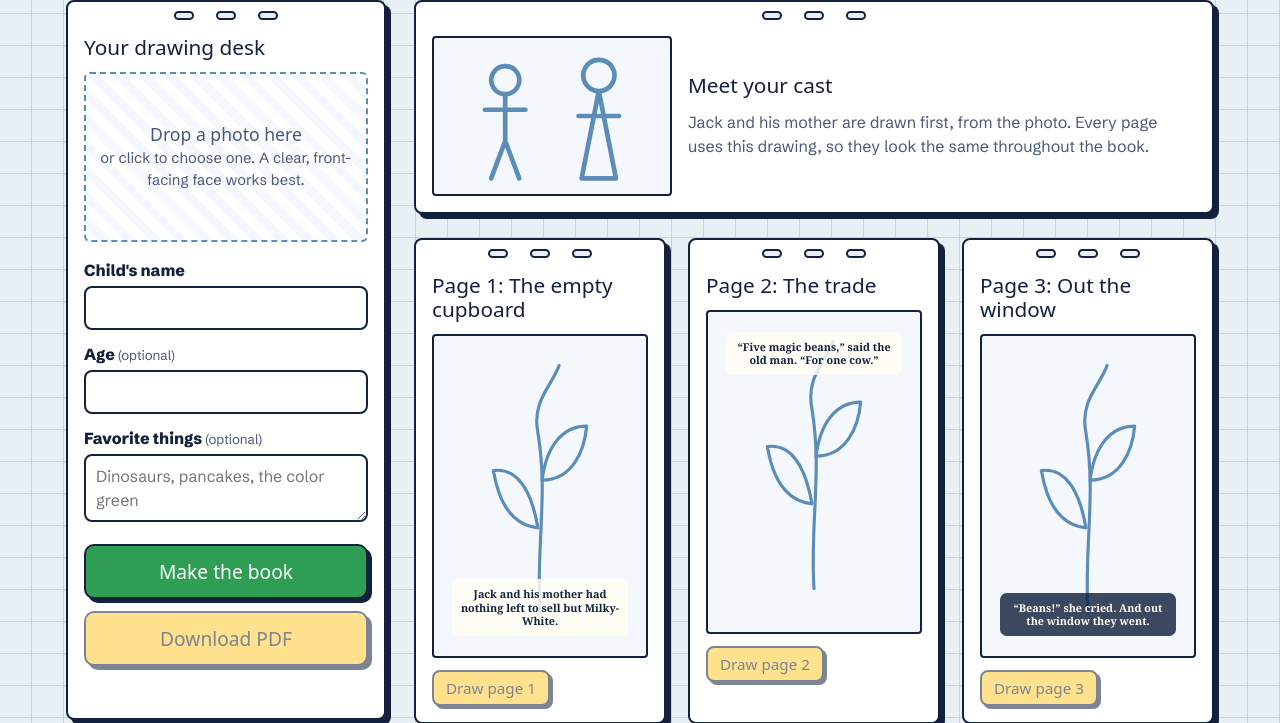
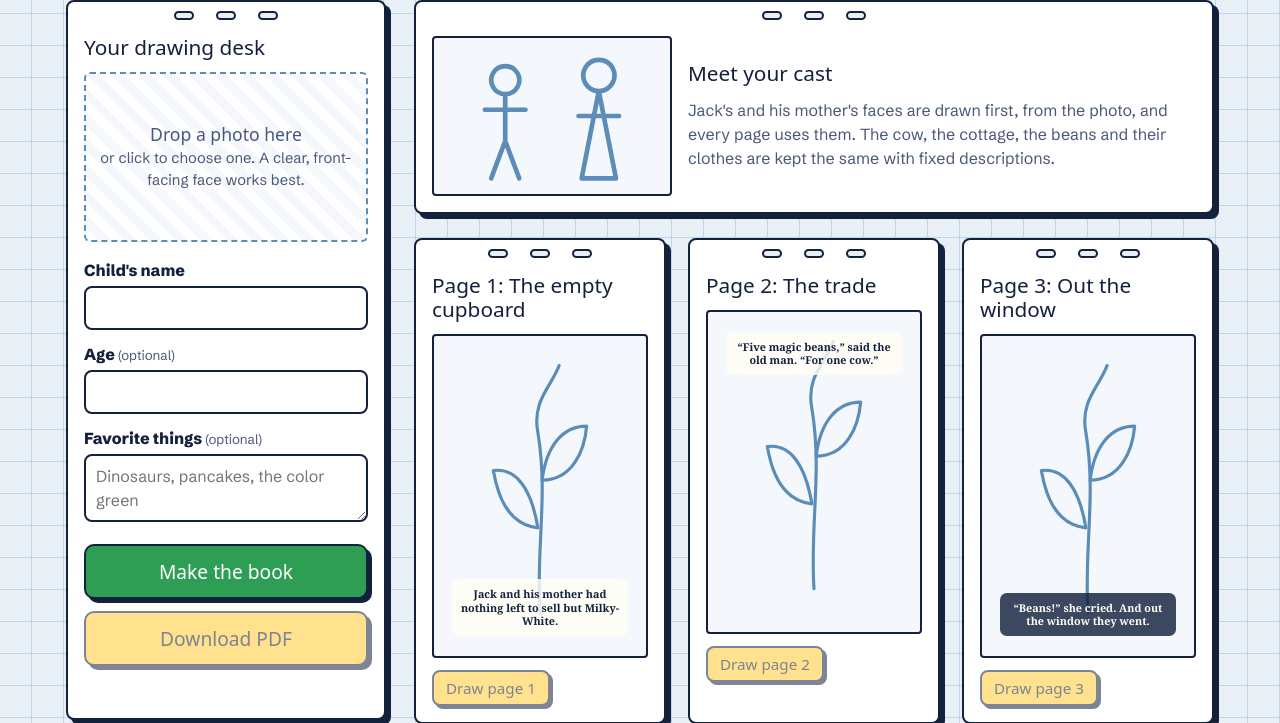
Before and after one commit to disaacs-lcm/beanstalk-storybook-generator, a Flask app: page / in a window 1280 px wide. Shown: the part 178-901 px from the top of the page. Run offline with Flask 3, Linux system fonts and the light colour scheme; some web fonts are replaced.

Commit message:
Reference only the faces; describe everything else that recurs
- Face reference: neutral head-and-shoulders portraits of Jack and his mother
- Pages attach only the faces they need (page 2 gets Jack's half)
- Clothes, Milky-White, the cottage and the beans use fixed descriptions on every page they appear
- PROMPTS.md lists what recurs and how it stays consistent

Co-Authored-By: Claude Opus 5.5 <noreply@anthropic.com>

```diff
--- a/app.py
+++ b/app.py
@@ -20,72 +20,94 @@ app.config["MAX_CONTENT_LENGTH"] = 25 * 1024 * 1024  # room for 4 page images wh
 IMAGE_MODEL = os.environ.get("IMAGE_MODEL", "gpt-image-2.5-flare")
 IMAGE_QUALITY = os.environ.get("IMAGE_QUALITY", "low")
 PAGE_SIZE = "1024x1536"       # portrait: one book page
-REFERENCE_SIZE = "1536x1024"  # landscape: Jack and his mother side by side
+REFERENCE_SIZE = "1536x1024"  # landscape: Jack's and his mother's faces side by side
 API_URL = "https://api.openai.com/v1/images/edits"
 
 # The style for the whole book. Worded identically in every call; never changed mid-book.
 STYLE = "Modern 3D animated feature — rounded forms, large expressive eyes, soft rim light."
 
-# Fixed descriptions reused word for word, so the cast and the cottage look the same on every page.
-JACK_OUTFIT = "patched brown wool tunic, rope belt, green trousers, worn leather boots"
-MOTHER = ("Jack's mother: a slim woman in her late thirties with the same skin tone and hair color as Jack, "
-          "her hair tied back in a loose bun under a faded blue headscarf, wearing a patched grey-blue dress "
-          "and a cream apron")
-COTTAGE = ("a small one-story stone cottage with a thatched roof, a wooden front door, and one small window "
-           "beside the door (one story only, no upper floor)")
+# Anything that appears on more than one page is kept consistent one of two ways:
+# - Faces are too detailed to describe reliably, so Jack and his mother get a reference image (CAST below).
+# - Everything simpler gets one fixed description, reused word for word on every page it appears on.
+CAST = {
+    "jack": "Jack (left in the reference)",
+    "mother": "Jack's mother (right in the reference)",
+}
+RECURRING = {
+    "jack": "Jack wears a patched brown wool tunic, a rope belt, green trousers, and worn leather boots.",
+    "mother": "Jack's mother is a slim woman in her late thirties with the same skin tone and hair color as Jack. "
+              "Her hair is tied back in a loose bun under a faded blue headscarf, and she wears a patched "
+              "grey-blue dress and a cream apron.",
+    "cow": "Milky-White is a gentle, thin white dairy cow with a few soft brown patches, a pink nose, "
+           "short curved horns, and a frayed rope halter.",
+    "cottage": "The cottage is a small one-story stone cottage with a thatched roof, a wooden front door, "
+               "and one small window beside the door (one story only, no upper floor).",
+    "beans": "The magic beans are five smooth beans, each a different bright color (red, orange, green, blue, "
+             "and purple), each about the size of a fingernail, with a faint sparkle.",
+}
 
 REFERENCE_PROMPT = (
-    'Character reference sheet for a children\'s picture book "Jack and the Beanstalk". '
+    'Character reference for a children\'s picture book "Jack and the Beanstalk". '
     "Turn the child in the attached photo into Jack.\n"
     f"Style: {STYLE}\n"
-    "Two full-body characters side by side, standing, facing the viewer, arms relaxed, on a plain light-grey "
-    "background: Jack on the left, his mother on the right.\n"
+    "Two head-and-shoulders portraits side by side on a plain light-grey background: Jack on the left, "
+    "his mother on the right. Both face the viewer with a calm, neutral expression.\n"
     "Jack: keep the child's face shape, eye shape and color, skin tone, hair color and hairstyle, and any glasses "
-    f"or freckles, rendered in the style above, never photographic. Outfit: {JACK_OUTFIT}.\n"
-    f"{MOTHER}.\n"
+    "or freckles, rendered in the style above, never photographic.\n"
+    f"{RECURRING['mother']}\n"
     "No text, letters, or labels anywhere in the image."
 )
 
 # The storyboard. `text` is drawn onto the page by the PDF layer; the image model never sees it.
-# text_zone says where the art leaves room for it; tone picks dark-on-light or light-on-dark lettering.
+# `cast` says whose faces the page needs from the reference; `recurring` lists the fixed descriptions it uses.
+# text_zone says where the art leaves room for the text; tone picks dark-on-light or light-on-dark lettering.
 # Page 4 (the beanstalk at dawn) and the earlier planting/climbing scenes slot in as more entries here.
 PAGES = [
     {
         "id": "cupboard",
         "title": "The empty cupboard",
         "text": "Jack and his mother had nothing left to sell but Milky-White.",
-        "scene": f"inside {COTTAGE}. Jack and his mother stand in its bare kitchen beside an empty, open "
-                 "cupboard. Through the open front door, Milky-White the cow is visible outside.\n"
+        "cast": ["jack", "mother"],
+        "recurring": ["jack", "mother", "cottage", "cow"],
+        "scene": "inside the cottage. Jack and his mother stand in its bare kitchen beside an empty, open "
+                 "cupboard. Through the open front door, Milky-White is visible outside.\n"
                  "Jack's full face is front-lit, and he is looking at his mother.",
+        "mood": "Worried and sad. Jack's mother looks tired and anxious, her shoulders slumped. Jack looks up at "
+                "her with a worried face. No smiles, but gentle rather than frightening, since this is a "
+                "children's book.",
         "composition": "keep the lower third of the image quiet and uncluttered (plain floorboards) "
                        "so text can sit there.",
-        "mood": "Worried and sad. Jack's mother looks tired and anxious, her shoulders slumped. Jack looks up at her with a worried face. No smiles, but gentle rather than frightening, since this is a children's book.",
         "text_zone": "bottom",
         "tone": "light",
     },
     {
         "id": "trade",
         "title": "The trade",
-        "text": "“Five magic beans,” said the old man. “For one cow.”",
-        "scene": "a dirt road leading to market. An old man holds out five coloured beans in his open palm. "
-                 "Jack holds Milky-White the cow by a rope.\n"
-                 "Jack is in three-quarter view, wearing the same clothes as in the reference.",
+        "text": "\u201cFive magic beans,\u201d said the old man. \u201cFor one cow.\u201d",
+        "cast": ["jack"],
+        "recurring": ["jack", "cow", "beans"],
+        "scene": "a dirt road leading to market. An old man holds out the five magic beans in his open palm. "
+                 "Jack holds Milky-White by her rope halter.\n"
+                 "Jack is in three-quarter view.",
+        "mood": "Jack is curious and tempted, eyes wide at the beans. The old man smiles slyly, as if he knows "
+                "a secret.",
         "composition": "keep the sky in the top third of the image clear and simple so text can sit there.",
-        "mood": "Jack is curious and tempted, eyes wide at the beans. The old man smiles slyly, as if he knows a secret.",
         "text_zone": "top",
         "tone": "light",
     },
     {
         "id": "window",
         "title": "Out the window",
-        "text": "“Beans!” she cried. And out the window they went.",
-        "scene": f"outside {COTTAGE}, at dusk. Jack's mother leans out of the small ground-floor window and "
-                 "throws the beans, which scatter into the garden in front of the cottage. Jack stands in the "
-                 "open front doorway, watching.\n"
+        "text": "\u201cBeans!\u201d she cried. And out the window they went.",
+        "cast": ["jack", "mother"],
+        "recurring": ["jack", "mother", "cottage", "beans"],
+        "scene": "outside the cottage, at dusk. Jack's mother leans out of the small ground-floor window and "
+                 "throws the magic beans, which scatter into the garden in front of the cottage. Jack stands in "
+                 "the open front doorway, watching.\n"
                  "Use a darker dusk palette than the daytime pages: deep blues and purples, "
                  "with warm light from the window.",
+        "mood": "Jack's mother is angry and frustrated. Jack looks shocked and dismayed, his mouth open. No smiles.",
         "composition": "keep the dark grass in the lower third calm and uncluttered so text can sit there.",
-        "mood": "Jack's mother is angry and frustrated. Jack looks shocked and dismayed, his mouth open. No smiles.",
         "text_zone": "bottom",
         "tone": "dark",
     },
@@ -94,16 +116,33 @@ PAGES_BY_ID = {p["id"]: p for p in PAGES}
 
 
 def page_prompt(page):
+    faces = " and ".join(CAST[c] for c in page["cast"])
+    reference = (f"The attached reference shows the faces of {faces}. Keep their faces and hair exactly as in the "
+                 "reference; their expressions follow the Mood line below.")
+    if page["cast"] == ["jack"]:
+        reference = ("The attached reference shows Jack's face. Keep his face and hair exactly as in the "
+                     "reference; his expression follows the Mood line below.")
+    recurring = "\n".join(f"- {RECURRING[r]}" for r in page["recurring"])
     return (
         "Children's picture-book page illustration.\n"
         f"Style: {STYLE}\n"
-        "The attached reference shows Jack (left) and his mother (right). Whenever they appear, keep their faces, "
-        "hair, and clothes exactly as in the reference.\n"
+        f"{reference}\n"
+        f"These appear elsewhere in the book too, so draw them exactly as described:\n{recurring}\n"
         f"Scene: {page['scene']}\n"
         f"Mood: {page['mood']}\n"
         f"Composition: {page['composition']}\n"
         "Do not draw any text, letters, or signs."
     )
+
+
+def reference_for(page, reference_img):
+    """Attach only the faces this page needs: Jack is the left half of the reference, his mother the right."""
+    if "mother" in page["cast"]:
+        return reference_img
+    im = Image.open(io.BytesIO(reference_img)).convert("RGB")
+    out = io.BytesIO()
+    im.crop((0, 0, im.width // 2, im.height)).save(out, "PNG")
+    return out.getvalue()
 
 
 def edit_prompt(change):
@@ -206,7 +245,7 @@ def index():
 
 @app.post("/reference")
 def reference():
-    """Step 0: turn the uploaded photo into one cast reference (Jack and his mother) that every page reuses."""
+    """Step 0: turn the uploaded photo into one face reference (Jack and his mother) that every page reuses."""
     try:
         data, kind = read_image("photo")
     except InputError as e:
@@ -234,6 +273,7 @@ def page():
             prompt = edit_prompt(change)
         else:
             data, kind = read_image("reference")
+            data, kind = reference_for(p, data), (kind if "mother" in p["cast"] else ("image/png", "png"))
             prompt = page_prompt(p)
     except InputError as e:
         return jsonify(error=str(e)), 400
@@ -281,7 +321,7 @@ def draw_story_text(c, text, zone, tone):
 
 
 def jack_portrait(reference_img):
-    """Jack stands on the left half of the cast reference; crop him out for the About Me page."""
+    """Jack is the left half of the face reference; crop him out for the About Me page."""
     im = Image.open(io.BytesIO(reference_img)).convert("RGB")
     w, h = im.size
     half = im.crop((0, 0, w // 2, h))
--- a/templates/index.html
+++ b/templates/index.html
@@ -140,12 +140,12 @@ button{font-family:inherit}
             <svg class="sketch" viewBox="0 0 150 100" aria-hidden="true">
               <path d="M45 18 a9 9 0 1 0 0.1 0 Z M45 36 L45 66 M32 46 L58 46 M45 66 L36 90 M45 66 L54 90"/><path d="M105 14 a10 10 0 1 0 0.1 0 Z M105 34 L94 90 L116 90 Z"/><path d="M92 50 L118 50"/>
             </svg>
-            <img alt="Character reference: the child as Jack, next to his mother">
+            <img alt="Face reference: the child as Jack, next to his mother">
             <div class="state" id="state-ref">Inking...</div>
           </div>
           <div>
             <h2>Meet your cast</h2>
-            <p>Jack and his mother are drawn first, from the photo. Every page uses this drawing, so they look the same throughout the book.</p>
+            <p>Jack's and his mother's faces are drawn first, from the photo, and every page uses them. The cow, the cottage, the beans and their clothes are kept the same with fixed descriptions.</p>
           </div>
         </div>
       </article>
```
Also changed, not shown: PROMPTS.md (+52 -19 lines), export_prompts.py (+22 -6 lines), to-do.md (+1 -2 lines).
